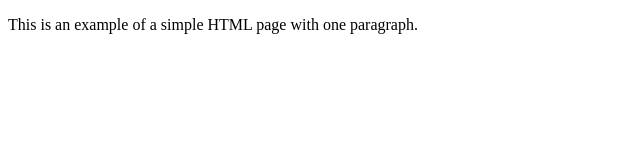
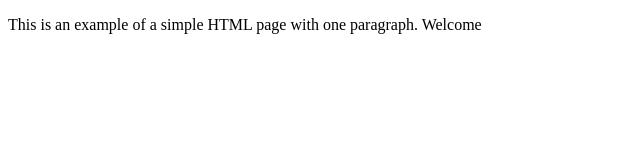
Before and after one commit to Plaa27/Test, a plain HTML site: page index.html in a window 1280 px wide. Shown: the full height of the page, 0-640 px from the left. Drawn offline with Linux system fonts and the light colour scheme.

Commit message:
Adding welcome

```diff
--- a/index.html
+++ b/index.html
@@ -4,6 +4,6 @@
         <title>Example</title>
     </head>
     <body>
-        <p>This is an example of a simple HTML page with one paragraph.</p>
+        <p>This is an example of a simple HTML page with one paragraph. Welcome</p>
     </body>
 </html>
```
